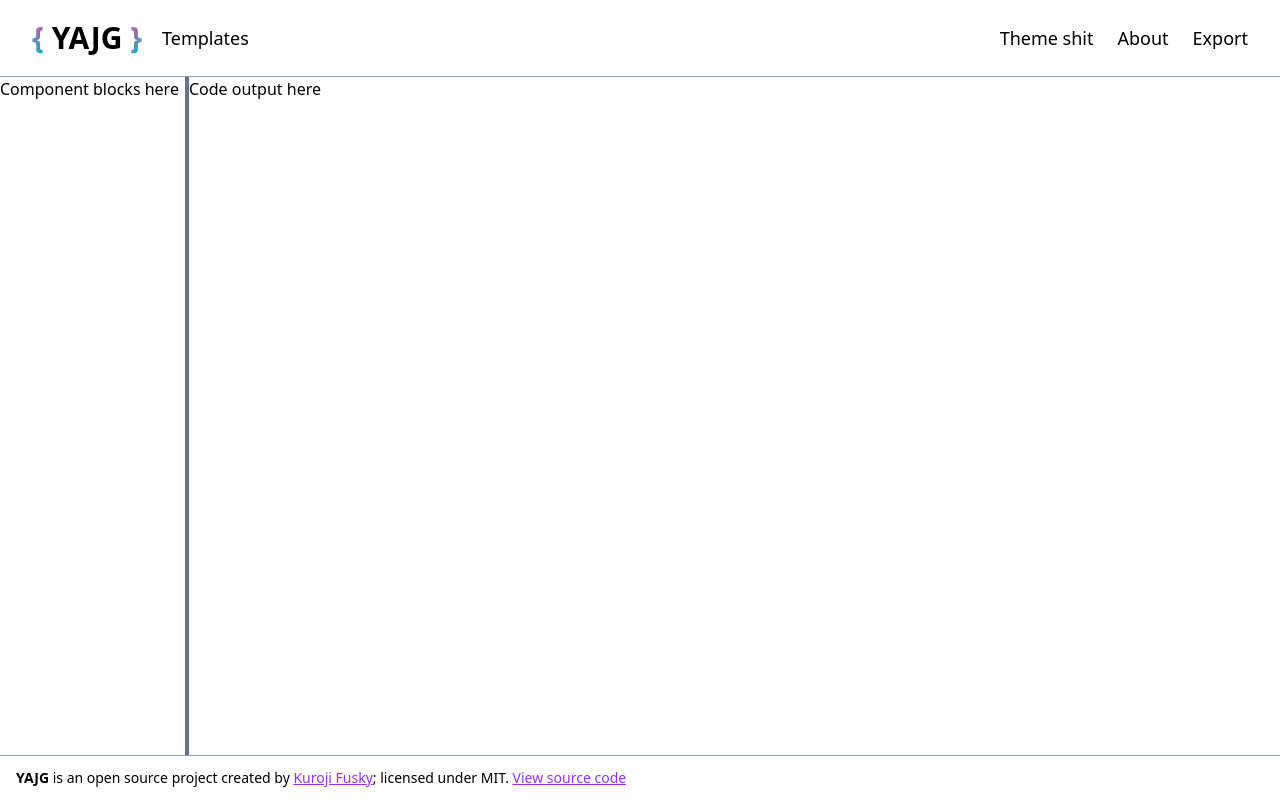
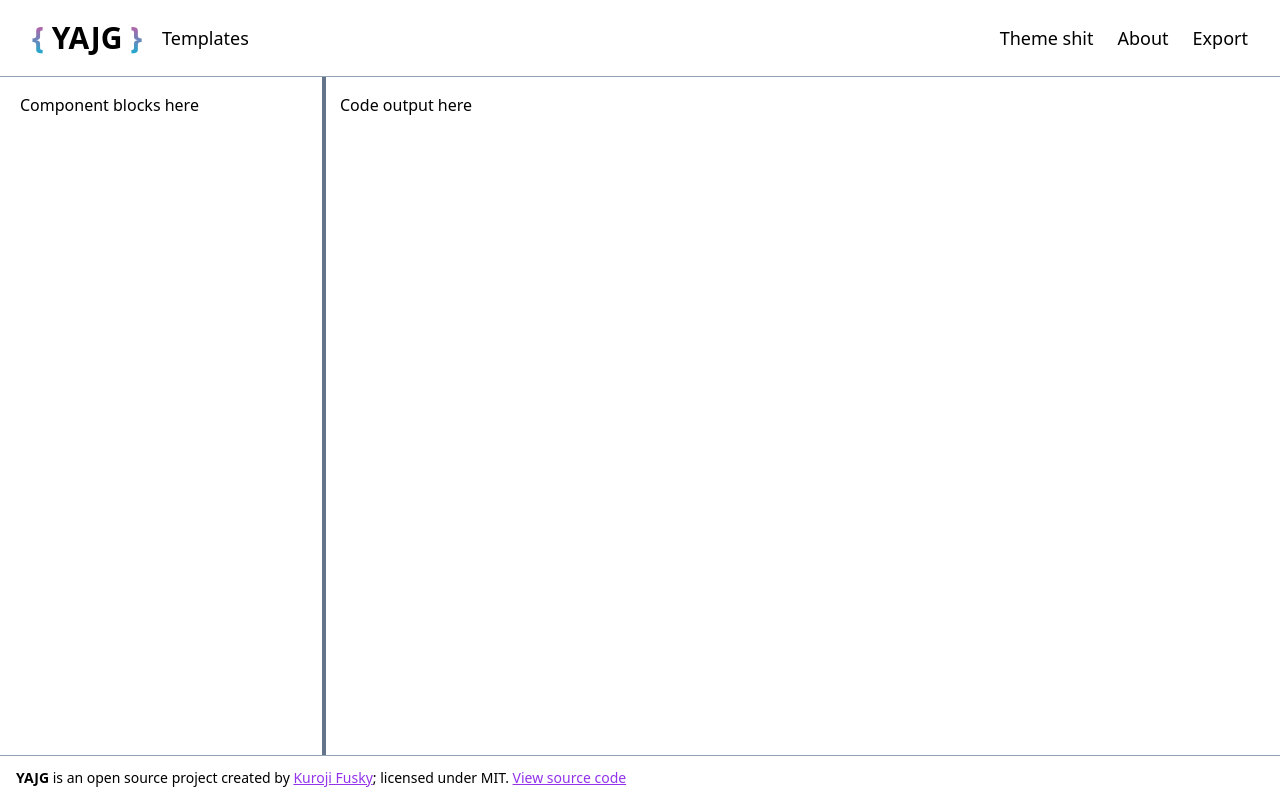
Before and after one commit to kuroji-fusky/yajg, a SvelteKit app: page / in a window 1280 px wide. Built offline with nearby package versions, Linux system fonts and the light colour scheme.

Commit message:
add sidebar resize logic

```diff
--- a/src/routes/+page.svelte
+++ b/src/routes/+page.svelte
@@ -1,13 +1,36 @@
 <script lang="ts">
+	import { onMount } from 'svelte'
+
 	let output = []
 
 	// Resizable sidebar logic
+	let appContainer: HTMLElement
+	let grippy: HTMLElement
+
+	onMount(() => {
+		function handleGrippy({ clientX }: MouseEvent) {
+			let pos = clientX
+			if (pos < 0) pos = 0
+
+			let mouseX = `${pos}px`
+
+			appContainer.style.setProperty('--editor-sidebar-width', mouseX)
+		}
+
+		grippy.onmousedown = () => {
+			window.addEventListener('mousemove', handleGrippy)
+		}
+
+		window.onmouseup = () => {
+			window.removeEventListener('mousemove', handleGrippy)
+		}
+	})
 </script>
 
-<div class="w-screen flex h-fit">
+<div class="w-screen flex h-fit" bind:this={appContainer}>
 	<div class="block-sidebar-container">
-		<div>Component blocks here</div>
-		<div id="grip" />
+		<div class="overflow-hidden">Component blocks here</div>
+		<div id="grip" bind:this={grippy} />
 	</div>
 	<div class="code-output-wrapper">Code output here</div>
 </div>
@@ -17,11 +40,18 @@
 		height: calc(100vh - 7.65rem);
 	}
 
+	.block-sidebar-container,
+	.code-output-wrapper {
+		@apply px-5 py-4;
+	}
+
 	.block-sidebar-container {
 		@apply relative pr-2.5;
 
+		width: var(--editor-sidebar-width, 320px);
+
 		#grip {
-			@apply w-1 hover:w-1.5 bg-slate-500 absolute top-0 right-0 bottom-0 cursor-ew-resize;
+			@apply w-1 bg-slate-500 absolute top-0 -right-1.5 bottom-0 cursor-ew-resize;
 		}
 	}
 </style>
```
